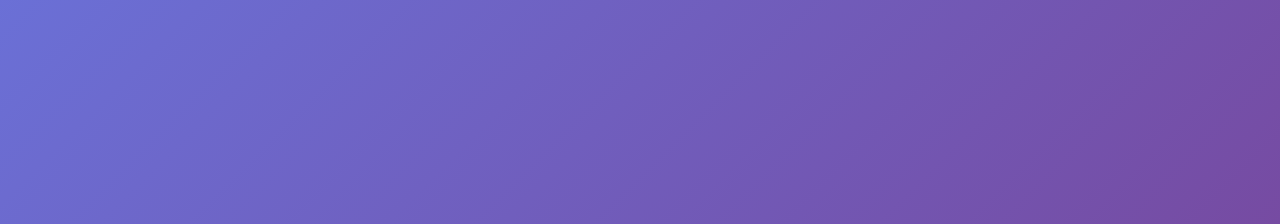
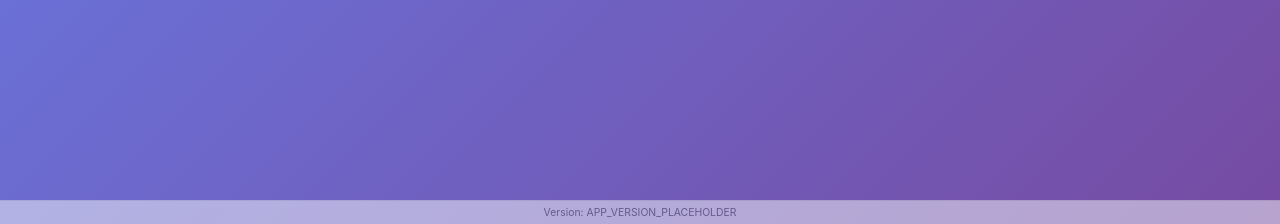
Before and after one commit to MorganMLGman/LlmMemeDescriber, a Python web app: template llm_memedescriber/templates/index.html in a window 1280 px wide. Shown: the part 576-800 px from the top of the page. Run offline with Jinja, Linux system fonts and the light colour scheme; the template is opened without the code that fills it, so the values that code supplies are empty.

Commit message:
feat: Add dynamic app version display in footer and update build workflow to set version

```diff
--- a/llm_memedescriber/templates/base.html
+++ b/llm_memedescriber/templates/base.html
@@ -26,6 +26,10 @@
         {% block content %}{% endblock %}
     </div>
 
+    <footer class="fixed-bottom bg-light border-top text-muted d-flex justify-content-center align-items-center" style="opacity: 0.5; padding: 0.125rem 0; height: 1.5rem;">
+        <small style="font-size: 0.65rem;">Version: APP_VERSION_PLACEHOLDER</small>
+    </footer>
+
     <script src="https://cdn.jsdelivr.net/npm/bootstrap@5.3.0/dist/js/bootstrap.bundle.min.js"></script>
     {% block extra_scripts %}{% endblock %}
 </body>
```
Also changed, not shown: .github/workflows/docker-multiarch.yml.
